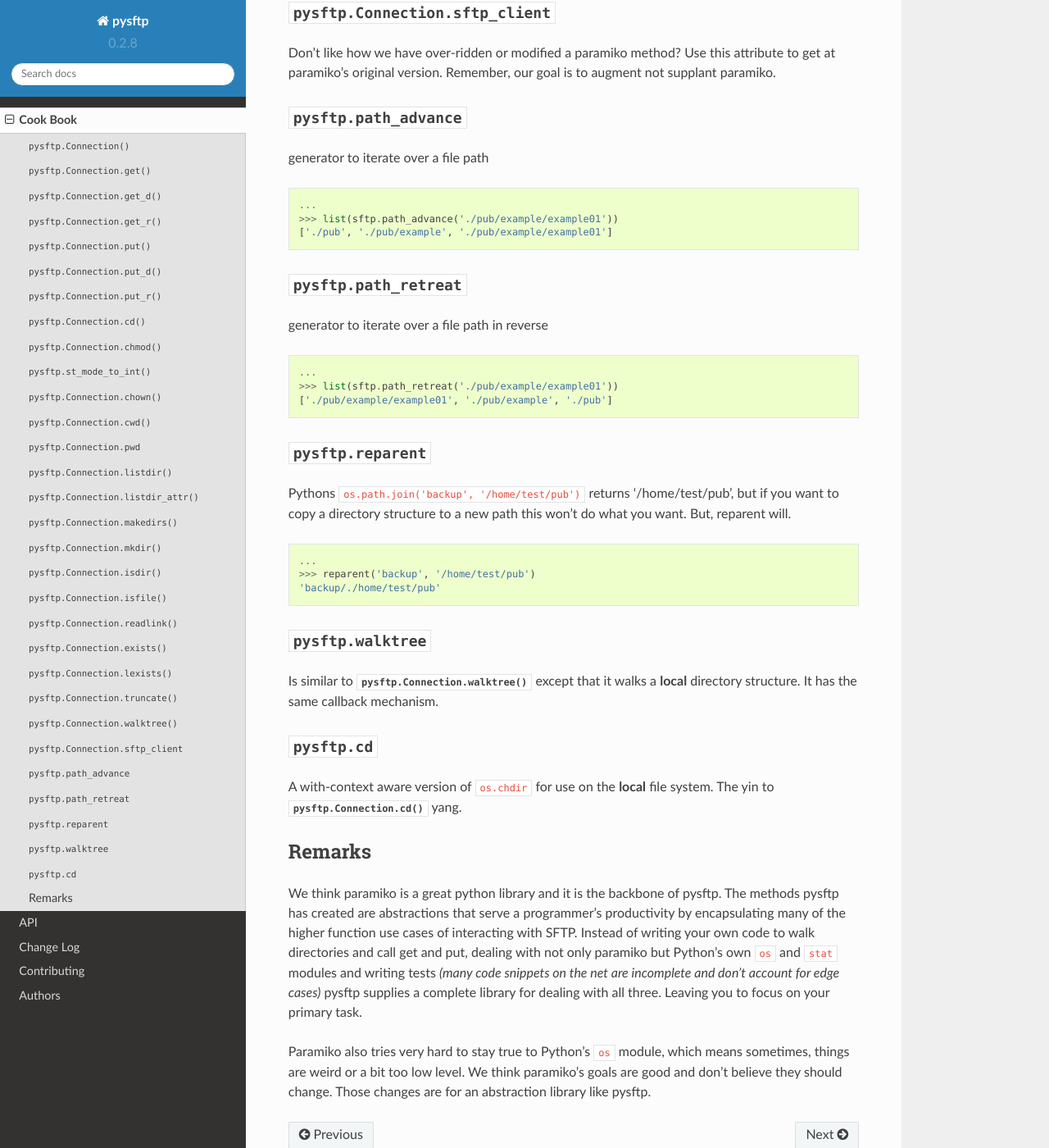
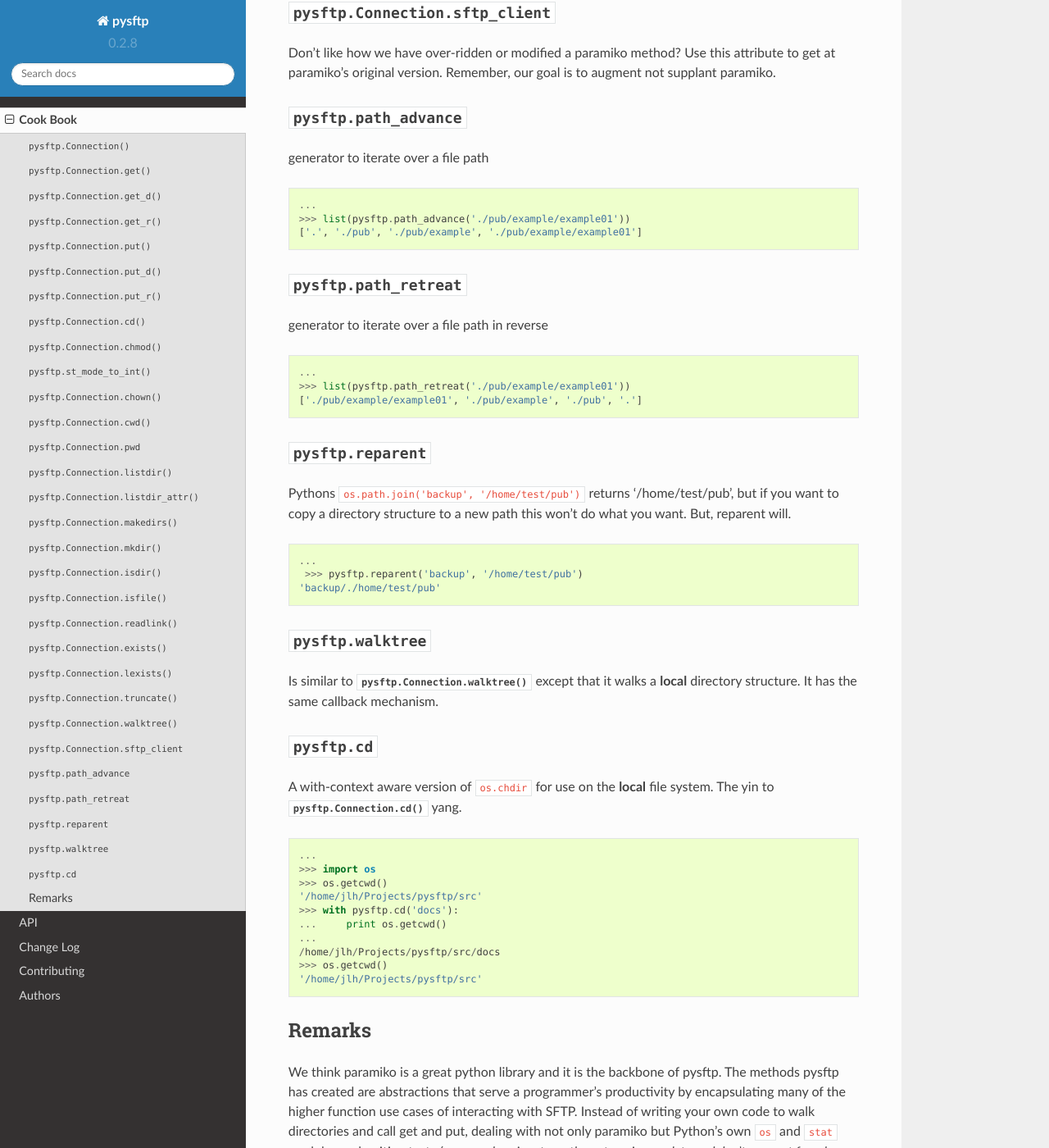
Before and after one commit to sailfish009/pysftp, a Sphinx documentation site: the page built from docs/cookbook.rst, in a window 1280 px wide and 1400 px high, scrolled down 7063 px. Shown: the whole window at 82% size. Built offline with Sphinx 7.4.7 and the Read the Docs theme 2.0.0, drawn with Linux system fonts in a browser that asks for light colours.

```diff
--- a/docs/changes.rst
+++ b/docs/changes.rst
@@ -2,7 +2,7 @@ Change Log
 ----------
 
 
-* 0.2.8 (dev)
+* 0.2.8 (current, released 2014-05-28)
 
   * created :func:`pysftp.walktree` for walking local directories
   * added param recurse to :meth:`.pysftp.Connection.walktree` to allow it to do another trick
--- a/docs/cookbook.rst
+++ b/docs/cookbook.rst
@@ -364,8 +364,8 @@ generator to iterate over a file path
 .. code-block:: python
 
     ...
-    >>> list(sftp.path_advance('./pub/example/example01'))
-    ['./pub', './pub/example', './pub/example/example01']
+    >>> list(pysftp.path_advance('./pub/example/example01'))
+    ['.', './pub', './pub/example', './pub/example/example01']
 
 :attr:`pysftp.path_retreat`
 ----------------------------
@@ -374,8 +374,8 @@ generator to iterate over a file path in reverse
 .. code-block:: python
 
     ...
-    >>> list(sftp.path_retreat('./pub/example/example01'))
-    ['./pub/example/example01', './pub/example', './pub']
+    >>> list(pysftp.path_retreat('./pub/example/example01'))
+    ['./pub/example/example01', './pub/example', './pub', '.']
 
 :attr:`pysftp.reparent`
 -----------------------
@@ -386,7 +386,7 @@ you want.  But, reparent will.
 .. code-block:: python
 
     ...
-    >>> reparent('backup', '/home/test/pub')
+     >>> pysftp.reparent('backup', '/home/test/pub')
     'backup/./home/test/pub'
 
 :attr:`pysftp.walktree`
@@ -398,6 +398,20 @@ directory structure.  It has the same callback mechanism.
 -----------------------
 A with-context aware version of ``os.chdir`` for use on the **local** file
 system.  The yin to :meth:`pysftp.Connection.cd` yang.
+
+.. code-block:: python
+
+    ...
+    >>> import os
+    >>> os.getcwd()
+    '/home/jlh/Projects/pysftp/src'
+    >>> with pysftp.cd('docs'):
+    ...     print os.getcwd()
+    ...
+    /home/jlh/Projects/pysftp/src/docs
+    >>> os.getcwd()
+    '/home/jlh/Projects/pysftp/src'
+
 
 Remarks
 -------
```
Also changed, not shown: 1 other file.
